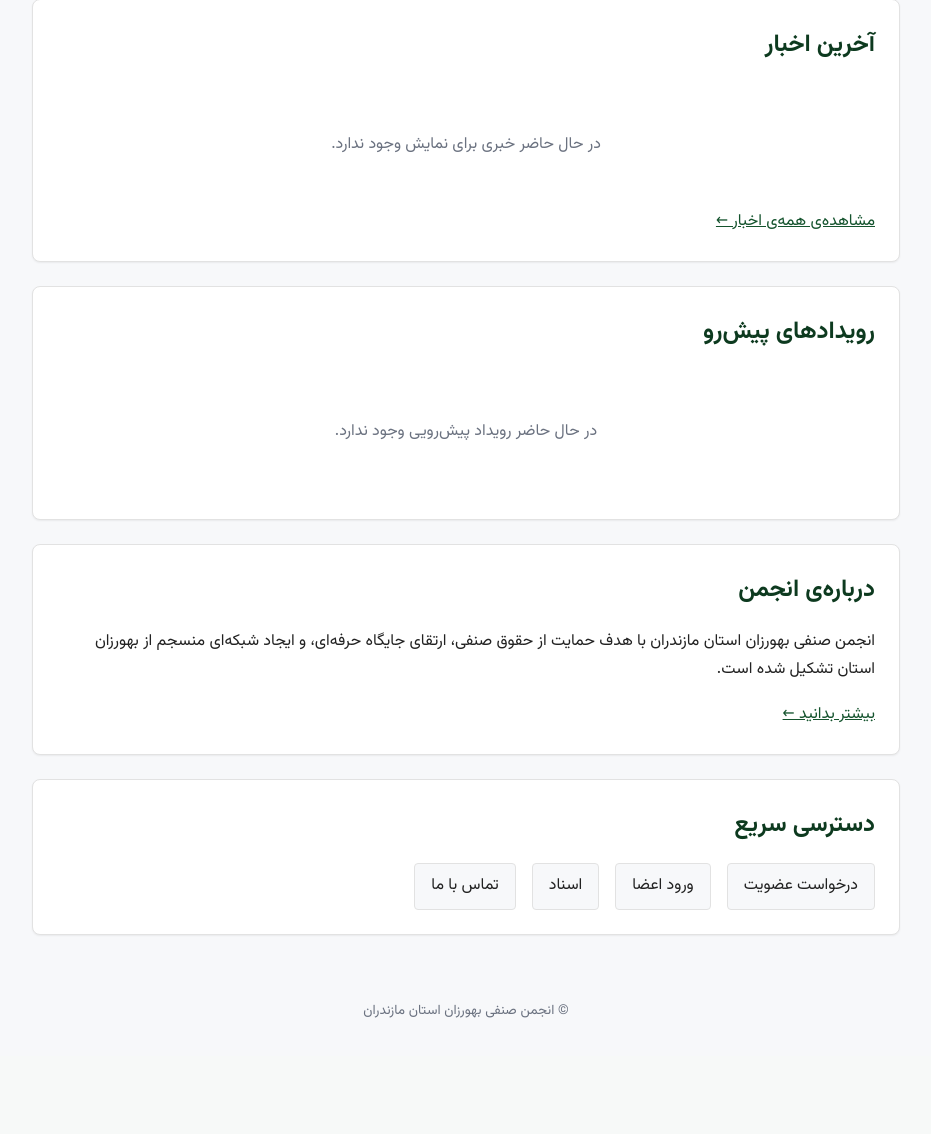
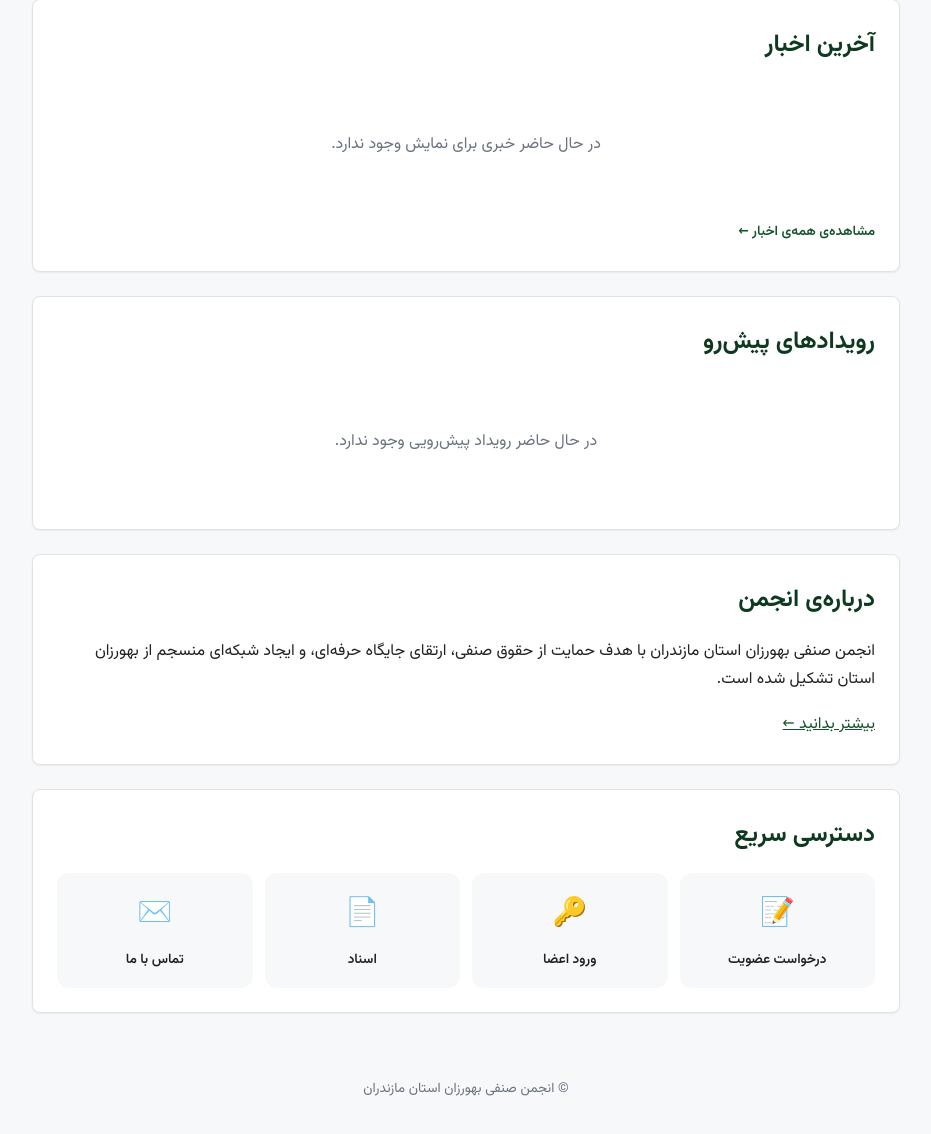
Before and after one commit to HamzeNasirii/maz-behvarz, a Django app: template templates/website/home.html in a window 1280 px wide. Shown: the part 351-1485 px from the top of the page, without its empty margins (174-1105 px from the left). Before the commit the page ends 1369 px from the top, so only its background shows below. Run offline with Django 5.2, Linux system fonts and the light colour scheme; the template is opened without the code that fills it, so the values that code supplies are empty; parts of the project's set-up code (start-up, migrations or seed data) failed here and were passed over.

Commit message:
STEP 4 (بخش ۱): بازطراحی بصری صفحه‌ی اصلی + رفع تاریخ میلادی رویدادها
یافته‌ی Audit: تاریخ رویدادهای پیش‌رو در صفحه‌ی اصلی هنوز میلادی بود
(برخلاف قانون ثابت پروژه) — با فیلتر jalali اصلاح شد. بخش‌های «آخرین
اخبار» و «رویدادهای پیش‌رو» از لیست خام لینک‌ها به کارت‌های ریز با
آیکون/Badge تاریخ بازطراحی شدند (کلاس‌های جدید home-list در
components.css). بخش «دسترسی سریع» از دکمه‌های ساده به گرید کارت‌های
آیکون‌دار با Hover بالارونده تبدیل شد (home-quick-grid)، طبق بخش ۳۸
سند («Home باید Visual + Engaging باشد»).

```diff
--- a/static_src/css/components.css
+++ b/static_src/css/components.css
@@ -1031,3 +1031,101 @@ textarea {
 .skip-link:focus {
     right: var(--space-3);
 }
+
+/* Home — لیست اخبار/رویدادها (STEP 4 سند) */
+.home-list {
+    display: flex;
+    flex-direction: column;
+    gap: var(--space-1);
+}
+
+.home-list__item {
+    display: flex;
+    align-items: center;
+    gap: var(--space-3);
+    padding: var(--space-2) var(--space-3);
+    border-radius: var(--radius-md);
+    color: var(--color-text);
+    text-decoration: none;
+    transition: background 150ms ease, padding-right 150ms ease;
+}
+
+.home-list__item:hover {
+    background: var(--color-bg);
+    padding-right: calc(var(--space-3) + 4px);
+}
+
+.home-list__icon {
+    font-size: 1.1rem;
+    flex-shrink: 0;
+}
+
+.home-list__date-badge {
+    background: var(--color-primary-soft);
+    color: var(--color-primary);
+    font-size: var(--font-size-sm);
+    font-weight: 600;
+    padding: 2px var(--space-2);
+    border-radius: var(--radius-sm);
+    flex-shrink: 0;
+    white-space: nowrap;
+}
+
+.home-list__title {
+    flex: 1;
+}
+
+.home-list__more {
+    display: inline-block;
+    margin-top: var(--space-3);
+    color: var(--color-primary);
+    font-size: var(--font-size-sm);
+    font-weight: 600;
+    text-decoration: none;
+}
+
+.home-list__more:hover {
+    text-decoration: underline;
+}
+
+/* Home — گرید دسترسی سریع */
+.home-quick-grid {
+    display: grid;
+    grid-template-columns: repeat(auto-fit, minmax(140px, 1fr));
+    gap: var(--space-3);
+}
+
+.home-quick-grid__item {
+    display: flex;
+    flex-direction: column;
+    align-items: center;
+    gap: var(--space-2);
+    padding: var(--space-4);
+    background: var(--color-bg);
+    border-radius: var(--radius-lg);
+    color: var(--color-text);
+    text-decoration: none;
+    font-size: var(--font-size-sm);
+    font-weight: 600;
+    text-align: center;
+    transition: transform 150ms ease, box-shadow 150ms ease, background 150ms ease;
+}
+
+.home-quick-grid__item:hover {
+    transform: translateY(-2px);
+    box-shadow: var(--shadow-md);
+    background: var(--color-primary-soft);
+}
+
+.home-quick-grid__icon {
+    font-size: 1.75rem;
+}
+
+@media (prefers-reduced-motion: reduce) {
+    .home-quick-grid__item {
+        transition: none;
+    }
+    .home-quick-grid__item:hover {
+        transform: none;
+    }
+}
--- a/templates/website/home.html
+++ b/templates/website/home.html
@@ -1,4 +1,5 @@
 {% extends "website/base.html" %}
+{% load jalali_filters %}
 {% block content %}
 
     {% if hero_slides %}
@@ -50,21 +51,31 @@
 
         <section class="card">
         <h2 class="card__title">آخرین اخبار</h2>
+        <div class="home-list">
             {% for item in latest_news %}
-            <p><a href="{{ item.get_absolute_url }}">{{ item.title }}</a></p>
+                <a href="{{ item.get_absolute_url }}" class="home-list__item">
+                    <span class="home-list__icon">📰</span>
+                    <span class="home-list__title">{{ item.title }}</span>
+                </a>
             {% empty %}
                 {% include "components/empty_state.html" with empty_message="در حال حاضر خبری برای نمایش وجود ندارد." %}
             {% endfor %}
-        <a href="{% url 'public_content:news_list' %}">مشاهده‌ی همه‌ی اخبار ←</a>
+        </div>
+        <a href="{% url 'public_content:news_list' %}" class="home-list__more">مشاهده‌ی همه‌ی اخبار ←</a>
     </section>
 
     <section class="card">
         <h2 class="card__title">رویدادهای پیش‌رو</h2>
+        <div class="home-list">
             {% for item in upcoming_events %}
-            <p><a href="{{ item.get_absolute_url }}">{{ item.title }}</a> — {{ item.start_datetime|date:"Y-m-d" }}</p>
+                <a href="{{ item.get_absolute_url }}" class="home-list__item">
+                    <span class="home-list__date-badge">{{ item.start_datetime|jalali }}</span>
+                    <span class="home-list__title">{{ item.title }}</span>
+                </a>
             {% empty %}
                 {% include "components/empty_state.html" with empty_message="در حال حاضر رویداد پیش‌رویی وجود ندارد." %}
             {% endfor %}
+        </div>
     </section>
 
     <section class="card">
@@ -76,17 +87,32 @@
 
         <section class="card">
         <h2 class="card__title">دسترسی سریع</h2>
-        <div style="display: flex; gap: var(--space-4); flex-wrap: wrap;">
+        <div class="home-quick-grid">
             {% if not user.is_staff and not is_approved_member %}
-                <a href="{% url 'website:membership_application' %}" class="btn btn-secondary">درخواست عضویت</a>
+                <a href="{% url 'website:membership_application' %}" class="home-quick-grid__item">
+                    <span class="home-quick-grid__icon">📝</span>
+                    <span>درخواست عضویت</span>
+                </a>
             {% endif %}
             {% if user.is_authenticated %}
-                <a href="{% url 'members_portal:dashboard' %}" class="btn btn-secondary">پنل عضویت</a>
+                <a href="{% url 'members_portal:dashboard' %}" class="home-quick-grid__item">
+                    <span class="home-quick-grid__icon">👤</span>
+                    <span>پنل عضویت</span>
+                </a>
             {% else %}
-                <a href="{% url 'login' %}" class="btn btn-secondary">ورود اعضا</a>
+                <a href="{% url 'login' %}" class="home-quick-grid__item">
+                    <span class="home-quick-grid__icon">🔑</span>
+                    <span>ورود اعضا</span>
+                </a>
             {% endif %}
-            <a href="{% url 'public_content:document_list' %}" class="btn btn-secondary">اسناد</a>
-            <a href="{% url 'website:contact' %}" class="btn btn-secondary">تماس با ما</a>
+            <a href="{% url 'public_content:document_list' %}" class="home-quick-grid__item">
+                <span class="home-quick-grid__icon">📄</span>
+                <span>اسناد</span>
+            </a>
+            <a href="{% url 'website:contact' %}" class="home-quick-grid__item">
+                <span class="home-quick-grid__icon">✉️</span>
+                <span>تماس با ما</span>
+            </a>
         </div>
     </section>
     {% if board_history %}
```
Lines whose indentation alone changed are shown as unchanged.
